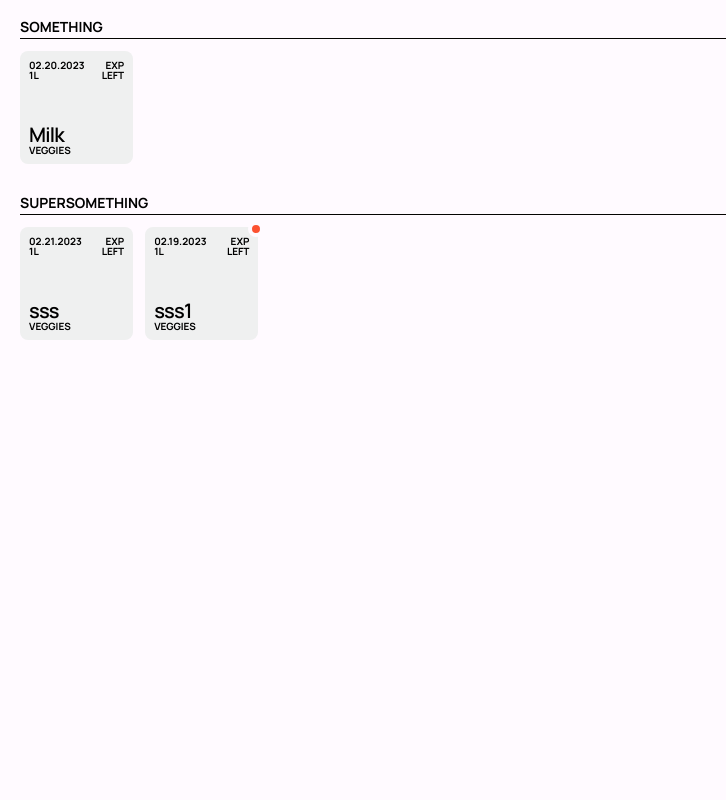
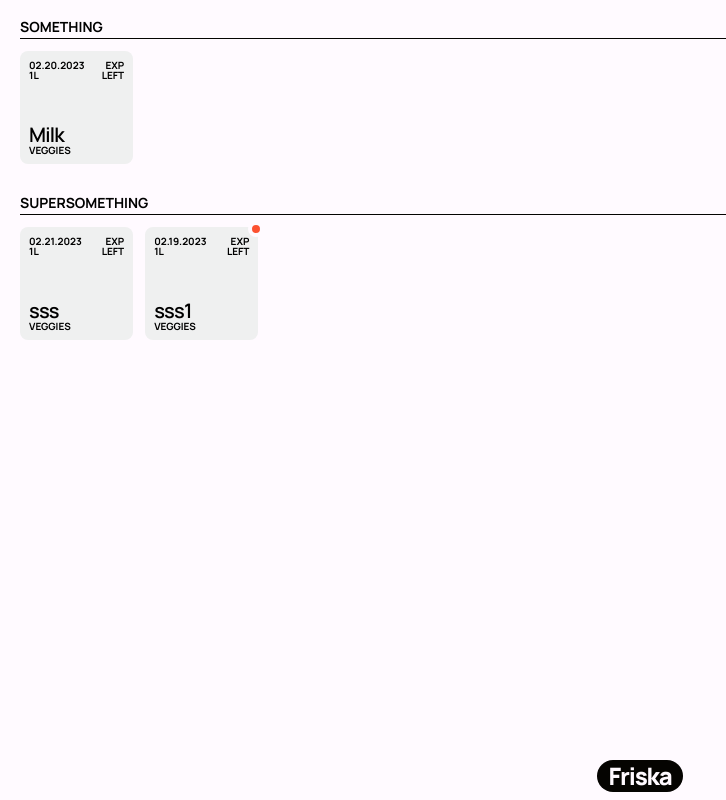
Before and after one commit to arperevalov/friska, a Next.js app: page / in a window 1280 px wide. Shown: the whole page, without its empty margins (0-726 px from the left). Built offline with nearby package versions, Linux system fonts and the light colour scheme.

Commit message:
feat: Header

```diff
--- /dev/null
+++ b/components/Header.tsx
@@ -0,0 +1,9 @@
+import Link from "next/link";
+
+export default function Header () {
+    return <>
+        <header className="header">
+            <Link className="header__logo" href={'/'}>Friska</Link>
+        </header>
+    </>
+}
--- a/pages/index.tsx
+++ b/pages/index.tsx
@@ -2,6 +2,7 @@ import Head from 'next/head'
 import { Card, CardInterface } from '@/components/Card'
 import { create } from 'zustand'
 import { useEffect } from 'react'
+import Header from '@/components/Header'
 
 interface List {
   title: string,
@@ -79,6 +80,7 @@ export default function Home() {
         <meta name="viewport" content="width=device-width, initial-scale=1" />
         <link rel="icon" href="/favicon.ico" />
       </Head>
+      <Header/>
       <main>
         <div className="container">
           { lists.length > 0 ? lists.map(list => {
--- a/styles/components/backdrop.scss
+++ b/styles/components/backdrop.scss
@@ -12,7 +12,7 @@
     background: rgba($white, .8);
     filter: blur(14px);
     margin: rem(-13 * 2);
-    transition: opacity 0.2s;
+    transition: opacity ease $duration-fast;
     opacity: 0;
 
     &.active {
--- a/styles/components/card.scss
+++ b/styles/components/card.scss
@@ -45,7 +45,7 @@
         flex-direction: column;
         justify-content: space-between;
         border: 2px solid transparent;
-        transition: background 0.2s, border-color 0.2s;
+        transition: background ease $duration-fast, border-color ease $duration-fast;
         cursor: pointer;
 
         &:hover {
--- /dev/null
+++ b/styles/components/header.scss
@@ -0,0 +1,27 @@
+.header {
+    position: fixed;
+    bottom: 0;
+    left: 0;
+    display: flex;
+    justify-content: center;
+    margin: rem(8) 0;
+    width: 100%;
+
+    &__logo {
+        text-decoration: none;
+        padding: rem(4) rem(12);
+        background: $black;
+        border-radius: 50px;
+        font-size: rem(24);
+        line-height: 1;
+        margin: 0;
+        font-weight: 800;
+        color: $white;
+        letter-spacing: -0.05em;
+        transition: ease opacity $duration-fast;
+
+        &:hover {
+            opacity: .6;
+        }
+    }
+}
--- a/styles/components/index.scss
+++ b/styles/components/index.scss
@@ -4,3 +4,4 @@
 @import './backdrop';
 @import './input';
 @import './btn';
+@import './header';
--- a/styles/variables.scss
+++ b/styles/variables.scss
@@ -15,4 +15,6 @@ $theme-colors: (
     "gray": $gray,
     "black": $black,
     "white": $white
-)
+);
+
+$duration-fast: 0.3s;
```
